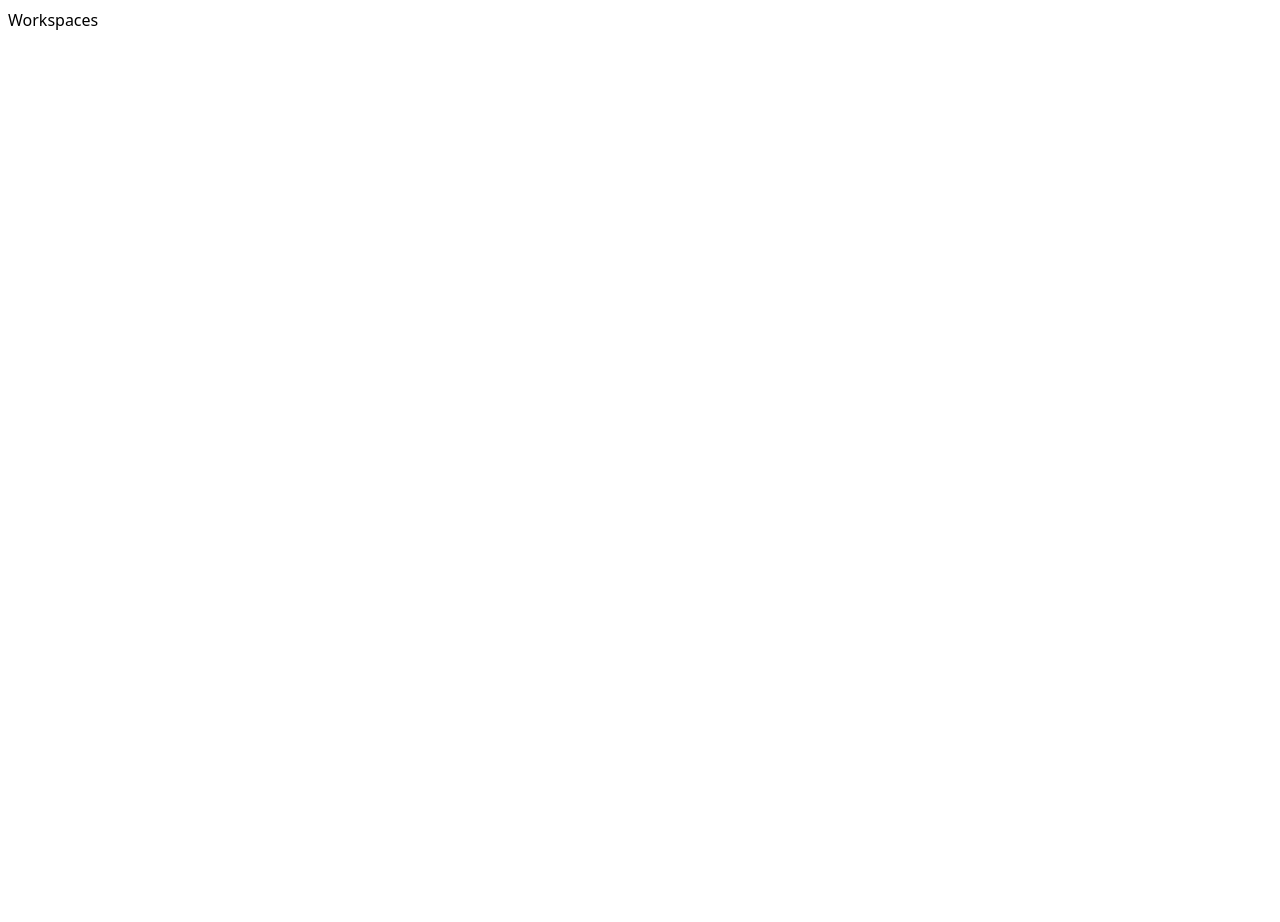
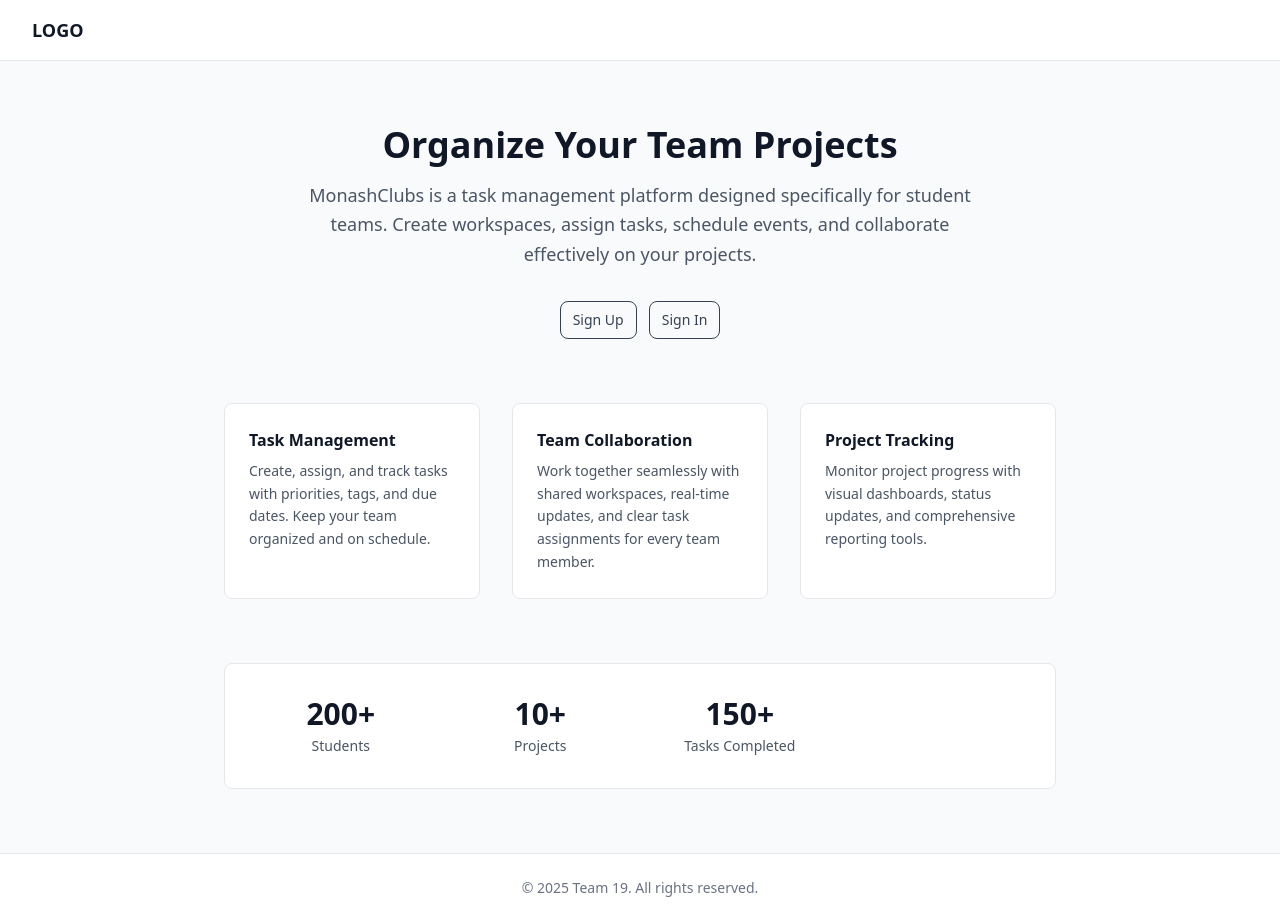
Before and after one commit to AnthonyZhOon/cs-project, a Next.js app: page / in a window 1280 px wide. Before the commit the page ends 800 px from the top, so only its background shows below. Built offline with nearby package versions, Linux system fonts and the light colour scheme; no server answers.

Commit message:
Remove /profile links and add a landing page

```diff
--- a/app/[workspaceId]/toolbar.client.tsx
+++ b/app/[workspaceId]/toolbar.client.tsx
@@ -17,28 +17,29 @@
 			>
 				View workspaces
 			</Link>
-			<Link
-				href="/profile"
-				aria-label="Profile"
-				className="p-2 rounded-lg border hover:bg-gray-50"
-			>
-				{/* user icon */}
-				<svg width="20" height="20" viewBox="0 0 24 24" fill="none" aria-hidden>
-					<circle
-						cx="12"
-						cy="8"
-						r="4"
-						stroke="currentColor"
-						strokeWidth="1.5"
-					/>
-					<path
-						d="M4 20c0-4 4-6 8-6s8 2 8 6"
-						stroke="currentColor"
-						strokeWidth="1.5"
-						fill="none"
-					/>
-				</svg>
-			</Link>
+			{/* TODO: A profile page was not made a requirement */}
+			{/* <Link */}
+			{/* 	href="/profile" */}
+			{/* 	aria-label="Profile" */}
+			{/* 	className="p-2 rounded-lg border hover:bg-gray-50" */}
+			{/* > */}
+			{/* user icon */}
+			{/* <svg width="20" height="20" viewBox="0 0 24 24" fill="none" aria-hidden> */}
+			{/*   <circle */}
+			{/*     cx="12" */}
+			{/*     cy="8" */}
+			{/*     r="4" */}
+			{/*     stroke="currentColor" */}
+			{/*     strokeWidth="1.5" */}
+			{/*   /> */}
+			{/*   <path */}
+			{/*     d="M4 20c0-4 4-6 8-6s8 2 8 6" */}
+			{/*     stroke="currentColor" */}
+			{/*     strokeWidth="1.5" */}
+			{/*     fill="none" */}
+			{/*   /> */}
+			{/* </svg> */}
+			{/* </Link> */}
 			{/*Logout button*/}
 			{user && !isLoading ? (
 				<Link
--- a/app/page.tsx
+++ b/app/page.tsx
@@ -1,9 +1,125 @@
 import Link from 'next/link';
+import {auth0} from '@/lib/auth0';
+// app/page.tsx
+export default async function LandingPage() {
+	const session = await auth0.getSession();
+	return (
+		<div className="min-h-screen bg-gray-50">
+			{/* Header */}
+			<header className="bg-white border-b border-gray-200">
+				<div className="max-w-7xl mx-auto px-4 sm:px-6 lg:px-8">
+					<div className="flex justify-between items-center py-4">
+						<div className="text-lg font-semibold text-gray-900">LOGO</div>
+					</div>
+				</div>
+			</header>
 
-export default function Home() {
-	return (
-		<div className="p-2">
-			<Link href={`/workspaces`}>Workspaces</Link>
+			{/* Main Content */}
+			<main className="max-w-4xl mx-auto px-4 sm:px-6 lg:px-8 py-16">
+				{/* Hero Section */}
+				<section className="text-center mb-16">
+					<h1 className="text-4xl font-semibold text-gray-900 mb-4">
+						Organize Your Team Projects
+					</h1>
+					<p className="text-lg text-gray-600 mb-8 max-w-2xl mx-auto leading-relaxed">
+						MonashClubs is a task management platform designed specifically for
+						student teams. Create workspaces, assign tasks, schedule events, and
+						collaborate effectively on your projects.
+					</p>
+					{session === null ? (
+						<div className="justify-center flex items-center gap-3">
+							<Link
+								href="/auth/login"
+								className="px-3 py-2 rounded-lg border hover:bg-gray-50 text-sm text-gray-700"
+							>
+								Sign Up
+							</Link>
+							<Link
+								href="/auth/login"
+								className="px-3 py-2 rounded-lg border hover:bg-gray-50 text-sm text-gray-700"
+							>
+								Sign In
+							</Link>
+						</div>
+					) : (
+						<Link
+							href="/workspaces"
+							className="px-3 py-2 rounded-lg border hover:bg-gray-50 text-sm text-gray-700"
+						>
+							Get Started
+						</Link>
+					)}
+				</section>
+
+				{/* Features Section */}
+				<section className="mb-16">
+					<div className="grid grid-cols-1 md:grid-cols-3 gap-8">
+						<div className="bg-white border border-gray-200 rounded-lg p-6">
+							<h3 className="text-base font-semibold text-gray-900 mb-2">
+								Task Management
+							</h3>
+							<p className="text-sm text-gray-600 leading-relaxed">
+								Create, assign, and track tasks with priorities, tags, and due
+								dates. Keep your team organized and on schedule.
+							</p>
+						</div>
+
+						<div className="bg-white border border-gray-200 rounded-lg p-6">
+							<h3 className="text-base font-semibold text-gray-900 mb-2">
+								Team Collaboration
+							</h3>
+							<p className="text-sm text-gray-600 leading-relaxed">
+								Work together seamlessly with shared workspaces, real-time
+								updates, and clear task assignments for every team member.
+							</p>
+						</div>
+
+						<div className="bg-white border border-gray-200 rounded-lg p-6">
+							<h3 className="text-base font-semibold text-gray-900 mb-2">
+								Project Tracking
+							</h3>
+							<p className="text-sm text-gray-600 leading-relaxed">
+								Monitor project progress with visual dashboards, status updates,
+								and comprehensive reporting tools.
+							</p>
+						</div>
+					</div>
+				</section>
+
+				{/* Stats Section */}
+				<section className="bg-white border border-gray-200 rounded-lg p-8">
+					<div className="grid grid-cols-2 md:grid-cols-4 gap-8 text-center">
+						<div>
+							<div className="text-3xl font-bold text-gray-900">200+</div>
+							<div className="text-sm text-gray-600 mt-1">Students</div>
+						</div>
+						<div>
+							<div className="text-3xl font-bold text-gray-900">10+</div>
+							<div className="text-sm text-gray-600 mt-1">Projects</div>
+						</div>
+						<div>
+							<div className="text-3xl font-bold text-gray-900">150+</div>
+							<div className="text-sm text-gray-600 mt-1">Tasks Completed</div>
+						</div>
+					</div>
+				</section>
+			</main>
+
+			{/* Footer */}
+			<footer className="bg-white border-t border-gray-200 mt-auto">
+				<div className="max-w-7xl mx-auto px-4 sm:px-6 lg:px-8 py-6">
+					<p className="text-center text-sm text-gray-500">
+						© 2025 Team 19. All rights reserved.
+					</p>
+				</div>
+			</footer>
 		</div>
 	);
 }
+// export default function Home() {
+// 	return (
+// 		<div className="p-2">
+// 			<Link href={`/workspaces`}>Workspaces</Link>
+// 		</div>
+// 	);
+// }
```
